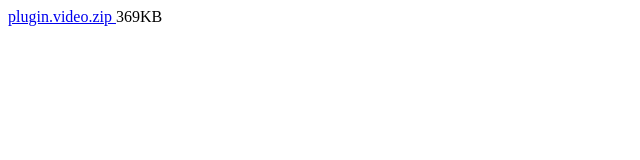
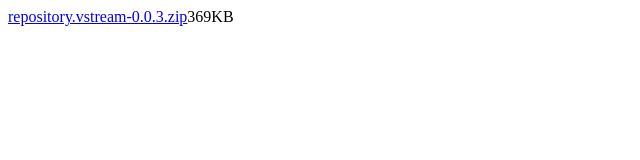
Before and after one commit to stream-iptv/1year-code-00443891, a plain HTML site: page index.html in a window 1280 px wide. Shown: the whole page, without its empty margins (0-640 px from the left). Drawn offline with Linux system fonts and the light colour scheme.

Commit message:
Update index.html

```diff
--- a/index.html
+++ b/index.html
@@ -1 +1 @@
-<a href="plugin.video.zip"> plugin.video.zip </a><td>369KB</td><br>
+<a href="repository.vstream-0.0.3.zip">repository.vstream-0.0.3.zip</a><td>369KB</td><br>
```
